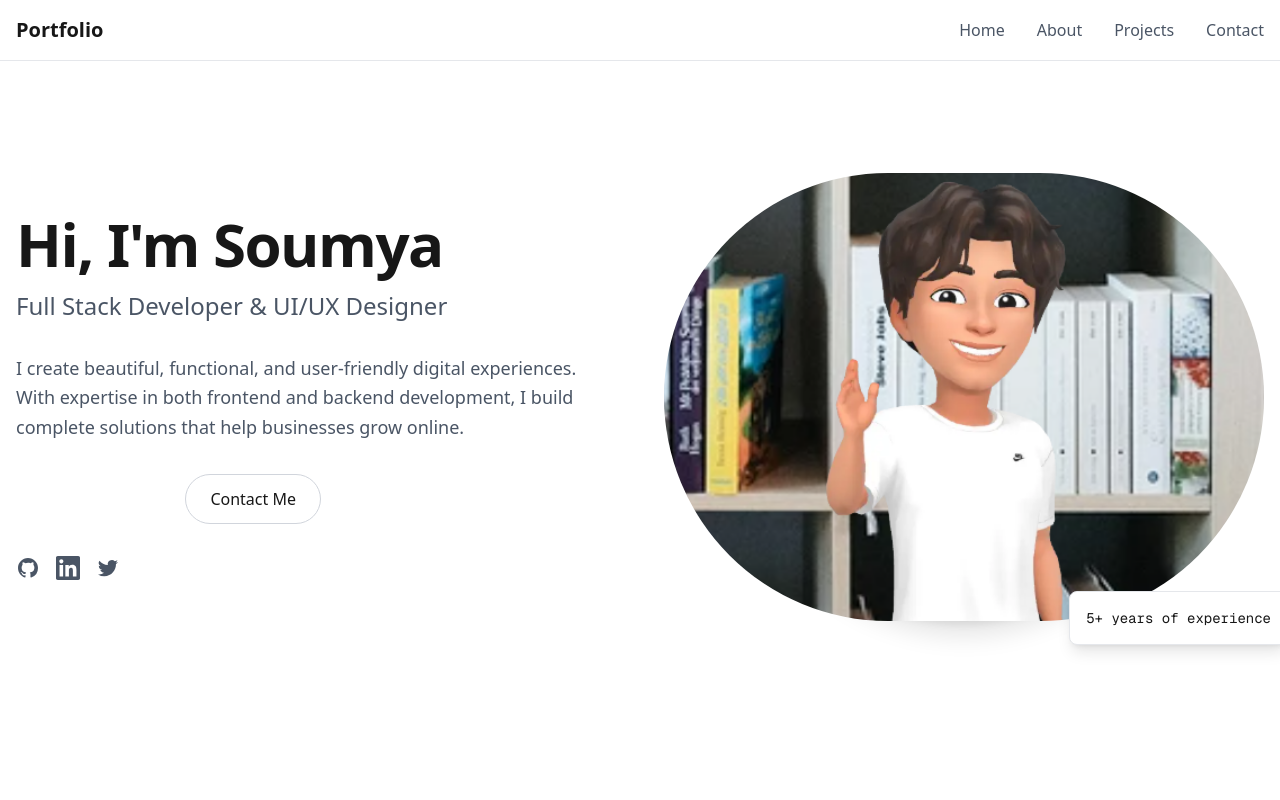
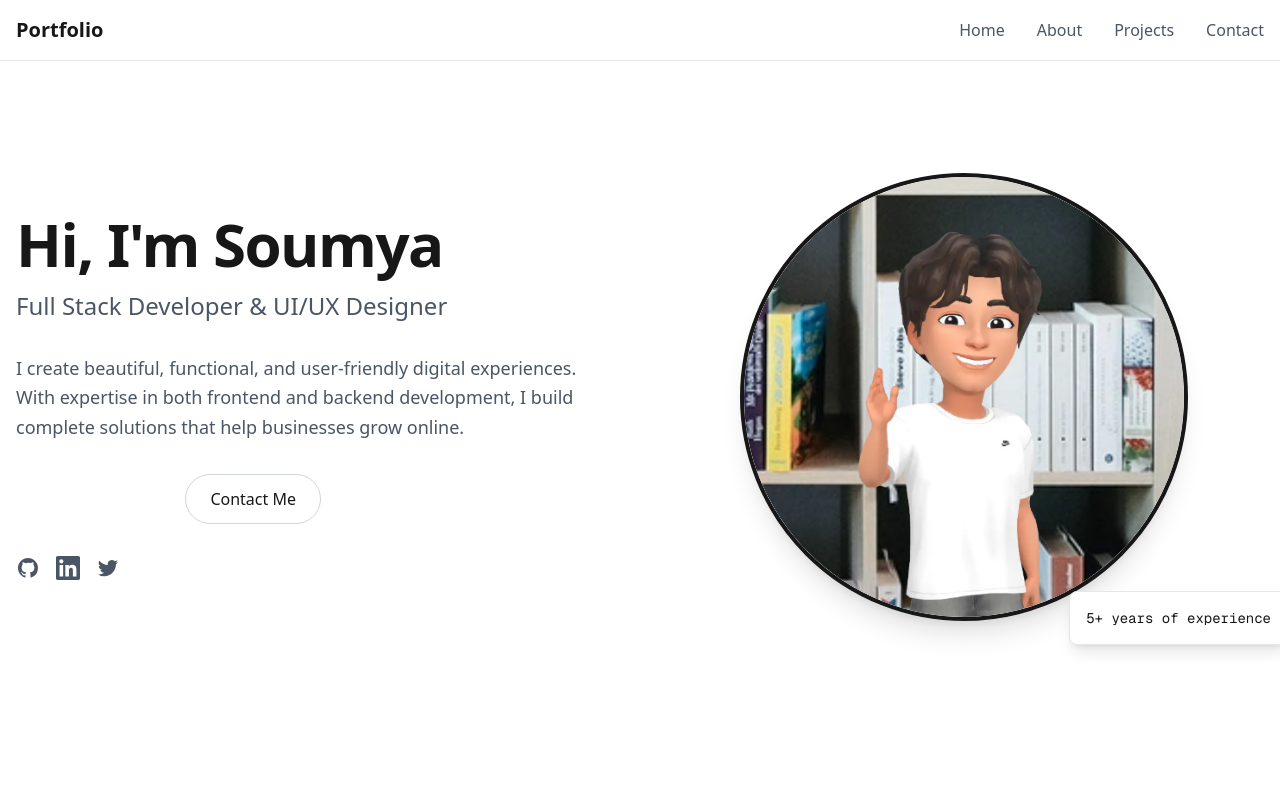
Before and after one commit to Whiiteee/Portfolio-App, a Next.js app: page / in a window 1280 px wide. Shown: the top 800 px of the page. Built offline with nearby package versions, Linux system fonts and the light colour scheme.

Commit message:
Fix profile image to properly stay within circular container

```diff
--- a/components/Hero.js
+++ b/components/Hero.js
@@ -58,17 +58,18 @@ export default function Hero() {
         <div className="relative">
           <div className="aspect-square rounded-full overflow-hidden border-4 border-primary/20 shadow-xl max-w-md mx-auto">
             {/* Replace with your profile image */}
-            <div className="w-full rounded-full h-full bg-gradient-to-br from-primary/20 to-accent/20 flex items-center justify-center">
+            <div className="w-full rounded-full h-full bg-gradient-to-br from-primary/20 to-accent/20 flex items-center justify-center relative overflow-hidden">
               {/* <span className="text-6xl">👋</span> */}
               {/* Uncomment and use your own image */}
               <Image
                 src="/profile.png"
                 alt="Your Name"
                 fill
-                className="object-cover rounded-full"
+                sizes="(max-width: 768px) 100vw, 450px"
+                className="object-cover"
+                style={{ objectFit: 'cover', objectPosition: 'center' }}
                 priority
               />
-
             </div>
           </div>
 
```
